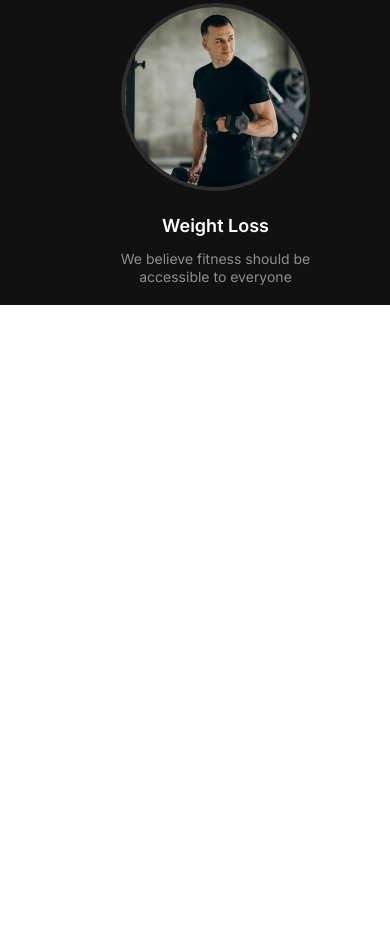
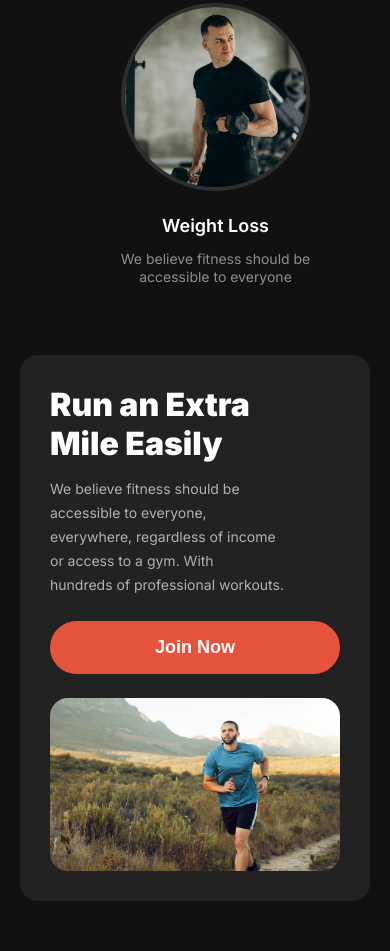
Before and after one commit to musfikanoni/Assignment-02, a plain HTML site: page index.html in a window 390 px wide. Shown: the part 2260-3211 px from the top of the page. Before the commit the page ends 2565 px from the top, so only its background shows below. Drawn offline with Linux system fonts and the light colour scheme; a web font is replaced by a local one.

Commit message:
run section

```diff
--- a/index.html
+++ b/index.html
@@ -81,6 +81,20 @@
             </div>
         </section>
         <!-- change habits section end here-->
+        <!-- Run section start here -->
+        <section class="run-sc">
+            <div class="run-inner">
+                <div class="run-text">
+                    <h2 class="primary-text2">Run an Extra <br> Mile Easily</h2>
+                    <p class="text-p">We believe fitness should be accessible to everyone, everywhere, regardless of income or access to a gym. With <br> hundreds of professional workouts.</p>
+                    <button class="primary-btn">Join Now</button>
+                </div>
+                <div class="img">
+                    <img src="images/run.jpg" alt="">
+                </div>
+            </div>
+        </section>
+        <!-- Run section end here -->
     </main>
     <!-- main end -->
 </body>
--- a/styles/style.css
+++ b/styles/style.css
@@ -198,7 +198,6 @@ nav ul li a {
     letter-spacing: 0.5px;
 }
 /* header style end */
-
 /* habit section style start */
 .habit-sc {
     background-color: #111111;
@@ -228,6 +227,36 @@ nav ul li a {
     margin-bottom: 0;
 }
 /* habit section style end */
+/* run section style start */
+.run-sc {
+    background-color: #111111;
+    display: flex;
+    justify-content: center;
+    padding: 25px 200px;
+}
+.run-inner {
+    display: flex;
+    justify-content: space-between;
+    background-color: #222222;
+    padding: 30px 30px;
+    border-radius: 18px;
+}
+.run-text {
+    width: 40%;
+    padding-left: 20px;
+}
+.img {
+    overflow: hidden;
+    border-radius: 18px;
+}
+.run-inner img {
+    Height: 19.5rem;
+    width: 24.5rem;
+    object-fit: cover;
+    transform: scale(2.5) translate(-61px, 12%);
+
+}
+/* run section style end */
 
 
 
@@ -327,4 +356,26 @@ nav ul li a {
         padding-top: 40px;
     }
     /* habit section end */
+    /* run section start */
+    .run-sc {
+        padding: 50px 20px;
     }
+    .run-text {
+        width: 100%;
+        padding-left: 0px;
+    }
+    .run-text p {
+        width: 83%;
+    }
+    .run-text button {
+        width: 100%;
+        margin: 10px 0px 24px 0px;
+    }
+    .run-inner img {
+        height: 10.6rem;
+        width: 22.6rem;
+        object-fit: cover;
+        transform: scale(1.4) translate(-47px, 12%);
+    }
+    /* run section end */
+}
```
Lines whose indentation alone changed are shown as unchanged.
